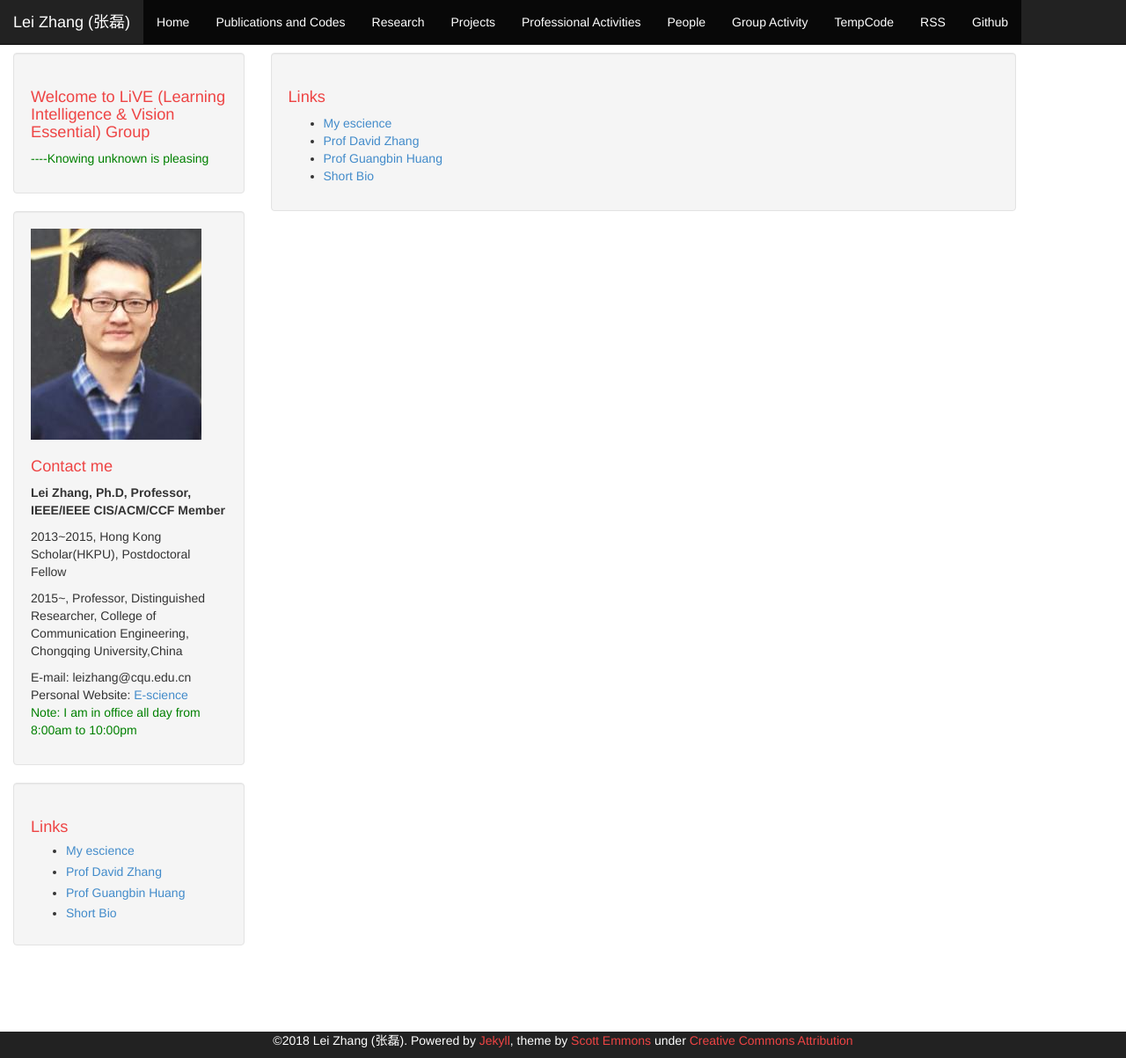
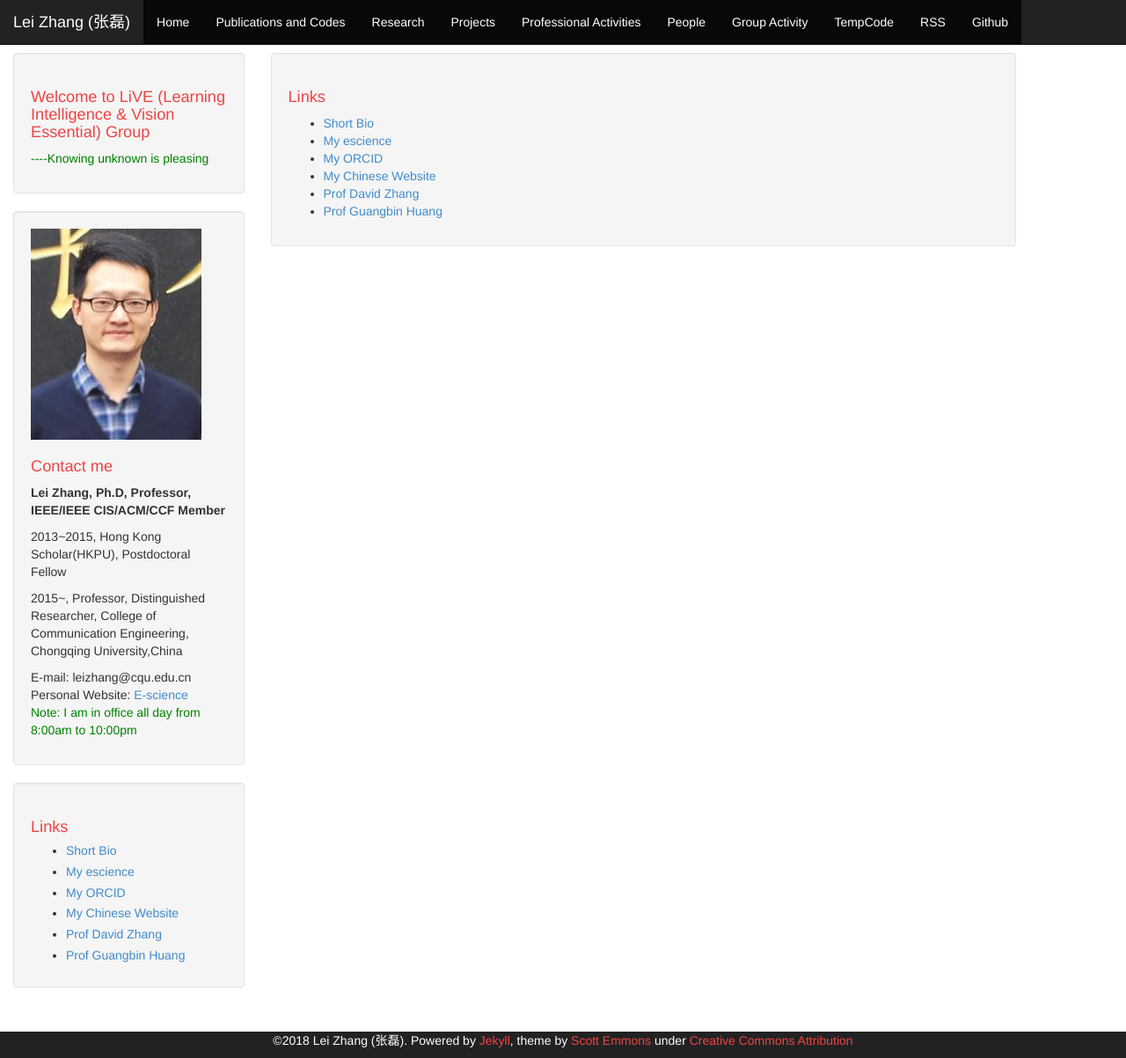
Before and after one commit to DrLeiZhang/website, a Jekyll site: the page built from links.html, in a window 1280 px wide and 1203 px high. Shown: the whole window at 88% size. Built offline with Jekyll 4.4.1, drawn with Linux system fonts in a browser that asks for light colours; Markdown is read by kramdown in place of the engine named in the settings.

Commit message:
Update
Signed-off-by: leizhang@cqu.edu.cn <leizhang@cqu.edu.cn>

```diff
--- a/_includes/links-list.html
+++ b/_includes/links-list.html
@@ -1,7 +1,9 @@
 <h1>Links</h1>
 <ul>
+  <li><a href="http://www.leizhang.tk/shortbio.html">Short Bio</a></li>
   <li><a href="http://www.escience.cn/people/lei/index.html">My escience</a></li>
+  <li><a href="https://orcid.org/0000-0002-5305-8543">My ORCID</a></li>
+  <li><a href="http://yz.cqu.edu.cn/view_teacher.php?tid=12061">My Chinese Website</a></li>
   <li><a href="http://www4.comp.polyu.edu.hk/~csdzhang/">Prof David Zhang</a></li>
   <li><a href="http://www.ntu.edu.sg/home/egbhuang/elm_codes.html">Prof Guangbin Huang</a></li>
-  <li><a href="http://www.leizhang.tk/shortbio.html">Short Bio</a></li>
 </ul>
```
